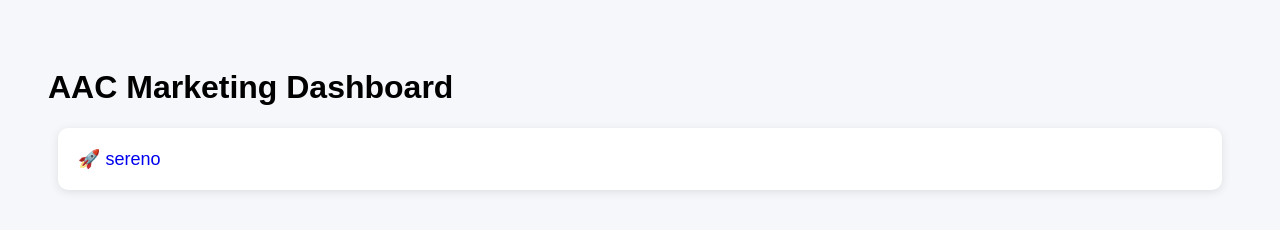
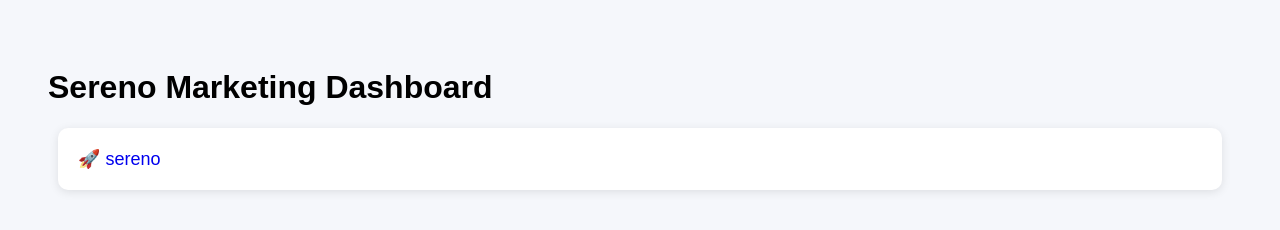
Before and after one commit to Mohamedsohail/sereno, a plain HTML site: page index.html in a window 1280 px wide. Drawn offline with Linux system fonts and the light colour scheme.

Commit message:
Update index.html

```diff
--- a/index.html
+++ b/index.html
@@ -25,7 +25,7 @@ font-size:18px;
 
 <body>
 
-<h1>AAC Marketing Dashboard</h1>
+<h1>Sereno Marketing Dashboard</h1>
 
 <div class="card">
 <a href="Sereno_Meta_Ads_Plan_March2026.html">🚀 sereno</a>
```
